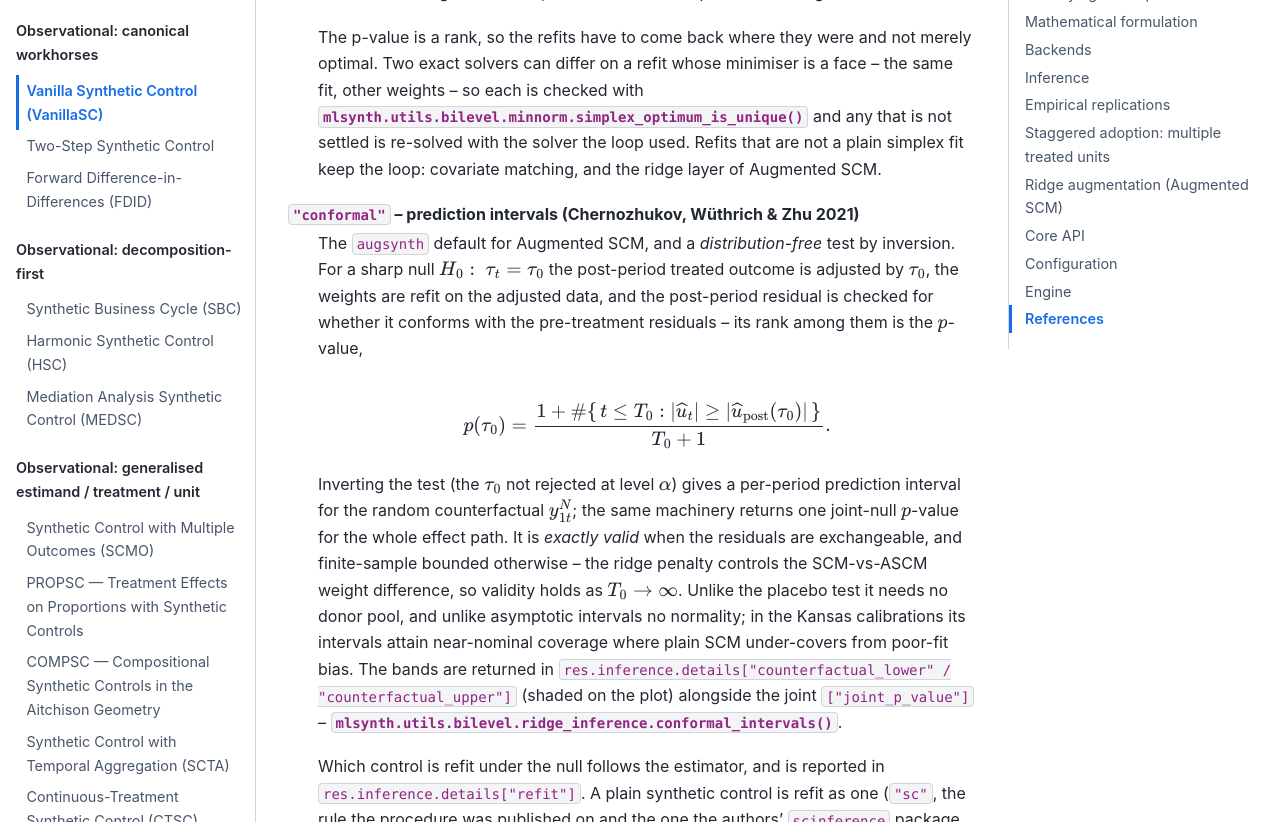
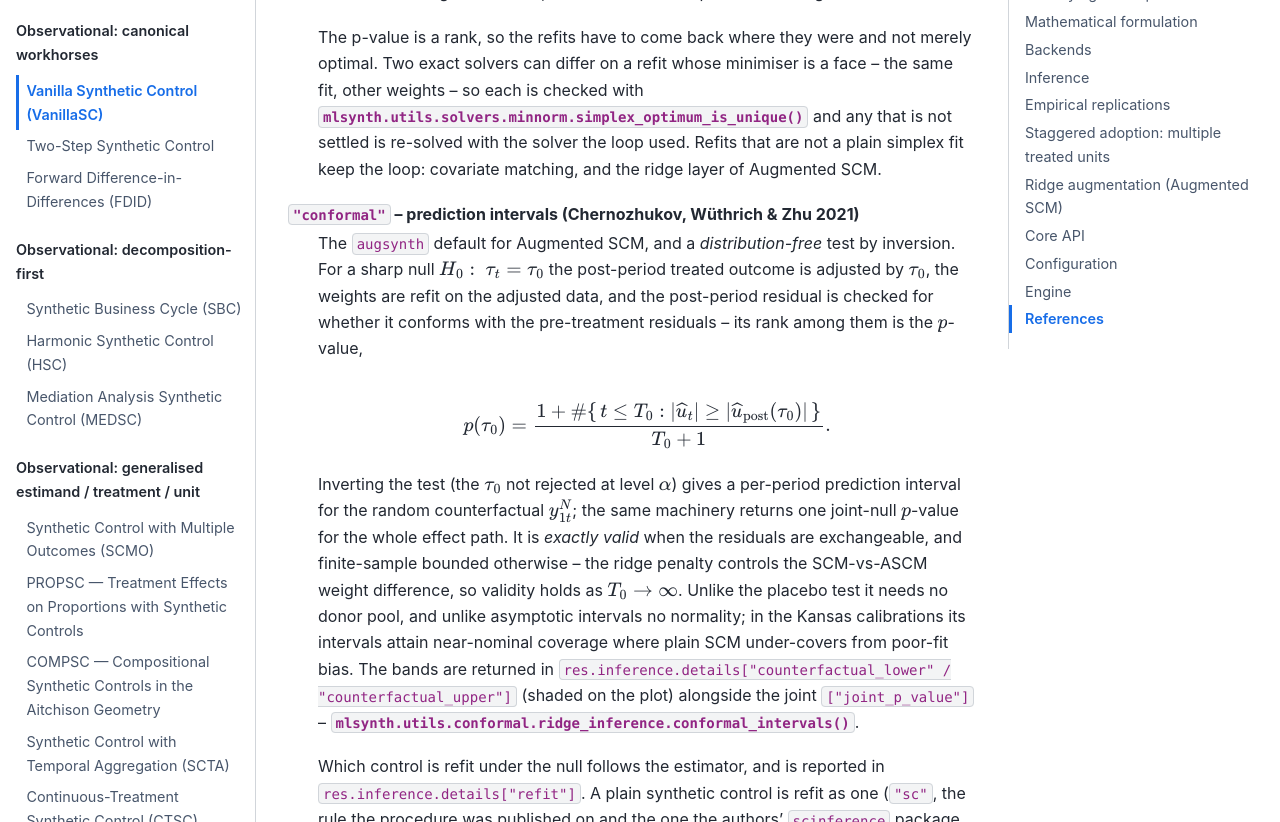
Before and after one commit to jgreathouse9/mlsynth, a Sphinx documentation site: the page built from docs/vanillasc.rst, in a window 1280 px wide and 1400 px high, scrolled down 9695 px. Shown: the part 151-973 px from the top of the window. Built offline with Sphinx 7.4.7 and the Sphinx Book theme 1.1.4, drawn with Linux system fonts in a browser that asks for light colours; pages that are not in the unit, such as notebooks, are missing from menus; some of the changed text lies outside the part shown.

Commit message:
Follow the moved modules in the prose that cites them
The sweep covered imports in .py files. Sphinx cross-references live in
docstrings and in docs/*.rst, and thirteen .rst lines plus five docstrings
still pointed at mlsynth.utils.bilevel.<moved>. Those are links, so they break
silently: the code imports fine and the page renders with a dead reference.

mlsynth.utils.fscm_helpers.bilevel is a different package and is left alone.

Co-Authored-By: Claude Opus 5 <noreply@anthropic.com>
Claude-Session: https://claude.ai/code/session_01GT9juWkWXQDd98vJC4mqj3

```diff
--- a/docs/mlsc.rst
+++ b/docs/mlsc.rst
@@ -644,7 +644,7 @@ squaring puts it below what double precision resolves. Measured on a nine-period
 twelve-disaggregate panel the reduction then finished 225 percent above the
 optimum at :math:`\lambda = 10^{-8}` and selected a different penalty, where on
 the 108-period, 90-disaggregate panel the two agree to :math:`4 \times 10^{-16}`.
-:func:`mlsynth.utils.bilevel.minnorm.gram_reduction_is_safe` decides this from
+:func:`mlsynth.utils.solvers.minnorm.gram_reduction_is_safe` decides this from
 the design before anything is solved, and a rank-deficient training design keeps
 the one-penalty-at-a-time solve.
 
--- a/docs/replications/ascm_kansas.rst
+++ b/docs/replications/ascm_kansas.rst
@@ -4,7 +4,7 @@ Ridge ASCM — Augmented Synthetic Control (Ben-Michael, Feller & Rothstein 2021
 ===============================================================================
 
 :Estimator: :doc:`../vanillasc` — the ridge-augmentation layer
-   (:func:`mlsynth.utils.bilevel.ridge_augment.ridge_augment_weights`).
+   (:func:`mlsynth.utils.solvers.ridge_augment.ridge_augment_weights`).
 :Source: Ben-Michael, Feller & Rothstein (2021), *"The Augmented Synthetic
    Control Method,"* JASA 116(536); reference implementation: the ``augsynth``
    R package (``ebenmichael/augsynth``).
--- a/docs/sdid.rst
+++ b/docs/sdid.rst
@@ -553,7 +553,7 @@ each iteration is a single batched linear solve over the current supports, so
 what the average one costs.
 
 The reduction is not always available, and
-:func:`mlsynth.utils.bilevel.minnorm.gram_reduction_is_safe` decides. Forming
+:func:`mlsynth.utils.solvers.minnorm.gram_reduction_is_safe` decides. Forming
 :math:`\mathbf{G}` squares the design's condition number, which is free only
 where the design has full column rank. SDID's designs are overdetermined --
 pre-periods by donors for the unit weights, donors by pre-periods for the time
@@ -569,7 +569,7 @@ sufficient and not necessary, and the gap matters for panels with more donors
 than pre-treatment periods. There the minimiser is usually still unique, because
 the objective is flat along a direction only where that direction is feasible at
 the solution, and synthetic-control solutions are too sparse for one to be.
-:func:`mlsynth.utils.bilevel.minnorm.simplex_optimum_is_unique` settles it
+:func:`mlsynth.utils.solvers.minnorm.simplex_optimum_is_unique` settles it
 exactly, on the support, once a solution is in hand.
 
 Two-DataFrame and Single-Cohort Convergence
--- a/docs/shc.rst
+++ b/docs/shc.rst
@@ -240,7 +240,7 @@ out-of-sample reference pool below is affordable on, since that pool solves the
 program once per historical block.
 
 A projected-gradient solve over the simplex, as
-:func:`mlsynth.utils.bilevel.simplex.simplex_lstsq` does for the ordinary
+:func:`mlsynth.utils.solvers.simplex.simplex_lstsq` does for the ordinary
 synthetic control, is faster still per iteration but does not converge as
 tightly here: at its defaults it leaves the objective 0.7% high and moves the
 post-window counterfactual by 0.014, so it is not used. With the penalty
--- a/docs/stackedsc.rst
+++ b/docs/stackedsc.rst
@@ -220,13 +220,13 @@ is what covariate matching runs into: predictors measured in different units
 spread the spectrum, and on the covariate specification of the Wiltshire panel
 62 of 76 units in a cohort fail. So each answer is certified against
 :math:`\mathbf{A}` itself, from the first-order conditions
-(:func:`mlsynth.utils.bilevel.minnorm.simplex_point_is_optimal`), and the units
+(:func:`mlsynth.utils.solvers.minnorm.simplex_point_is_optimal`), and the units
 that fail are re-solved one at a time.
 
 The second is that the program has one solution. Where the minimiser is a face
 -- every point of it optimal -- two exact solvers have equal claim to different
 weights, and with 5 to 10 pre-treatment periods against 39 donors a face is not
-exotic. :func:`mlsynth.utils.bilevel.minnorm.simplex_optimum_is_unique` settles
+exotic. :func:`mlsynth.utils.solvers.minnorm.simplex_optimum_is_unique` settles
 it on the solution's own support once a solution is in hand: the objective is
 flat along a direction only where that direction is feasible where the solution
 sits, which needs a support large relative to the design's rank. Synthetic
@@ -265,7 +265,7 @@ solver's answer. Read ``per_unit`` for diagnosis and spread, not as a claim
 about which donors resemble a particular unit.
 
 The weights themselves come from a primal active-set method
-(:func:`mlsynth.utils.bilevel.active_set.solve_simplex_qp`), which terminates on
+(:func:`mlsynth.utils.solvers.active_set.solve_simplex_qp`), which terminates on
 a Karush-Kuhn-Tucker certificate, not on an iteration budget. That matters
 here: on this design a first-order method does not converge at all, leaving 20 of
 39 leave-one-out columns still improving after 20,000 iterations at any
--- a/docs/vanillasc.rst
+++ b/docs/vanillasc.rst
@@ -489,7 +489,7 @@ distribution -- emits a warning and returns an ``InferenceResults`` whose
     The p-value is a rank, so the refits have to come back where they were and
     not merely optimal. Two exact solvers can differ on a refit whose minimiser
     is a face -- the same fit, other weights -- so each is checked with
-    :func:`mlsynth.utils.bilevel.minnorm.simplex_optimum_is_unique` and any that
+    :func:`mlsynth.utils.solvers.minnorm.simplex_optimum_is_unique` and any that
     is not settled is re-solved with the solver the loop used. Refits that are
     not a plain simplex fit keep the loop: covariate matching, and the ridge
     layer of Augmented SCM.
@@ -519,7 +519,7 @@ distribution -- emits a warning and returns an ``InferenceResults`` whose
     poor-fit bias. The bands are returned in
     ``res.inference.details["counterfactual_lower" / "counterfactual_upper"]``
     (shaded on the plot) alongside the joint ``["joint_p_value"]`` --
-    :func:`mlsynth.utils.bilevel.ridge_inference.conformal_intervals`.
+    :func:`mlsynth.utils.conformal.ridge_inference.conformal_intervals`.
 
     Which control is refit under the null follows the estimator, and is reported
     in ``res.inference.details["refit"]``. A plain synthetic control is refit as
@@ -632,7 +632,7 @@ distribution -- emits a warning and returns an ``InferenceResults`` whose
     errors and predictions agree to 1e-7 and the assembled bounds to 4e-9, with
     the conservative branch looser at 1e-7 because its min/max deliberately
     select the most extreme refit. See :doc:`replications/ascm_jackknife_plus`
-    and :func:`mlsynth.utils.bilevel.jackknife_plus.jackknife_plus`.
+    and :func:`mlsynth.utils.jackknife_plus.jackknife_plus`.
 
 ``"conformal_split"`` -- split-conformal band (Chernozhukov, Wüthrich & Zhu 2021)
     The simpler *split*-conformal construction: a single constant half-width
@@ -1953,11 +1953,11 @@ that closes the residual pre-treatment imbalance the simplex cannot,
 at the cost of leaving the simplex (the augmented weights may go negative and
 need not sum to one). Because any base :math:`\mathbf{w}` can be augmented, the
 capability lives in the bilevel engine
-(:func:`mlsynth.utils.bilevel.ridge_augment.ridge_augment_weights`) and rides
+(:func:`mlsynth.utils.solvers.ridge_augment.ridge_augment_weights`) and rides
 along wherever the solver goes. The penalty :math:`\lambda` is chosen by
 leave-one-period-out cross-validation (augsynth's 1-SE rule); inference is by
 the conformal permutation test of Chernozhukov, Wüthrich & Zhu (2021)
-(:func:`mlsynth.utils.bilevel.ridge_inference.conformal_pvalue`).
+(:func:`mlsynth.utils.conformal.ridge_inference.conformal_pvalue`).
 
 When to prefer augmentation
 ^^^^^^^^^^^^^^^^^^^^^^^^^^^^
```
Also changed, not shown: 3 other files.
